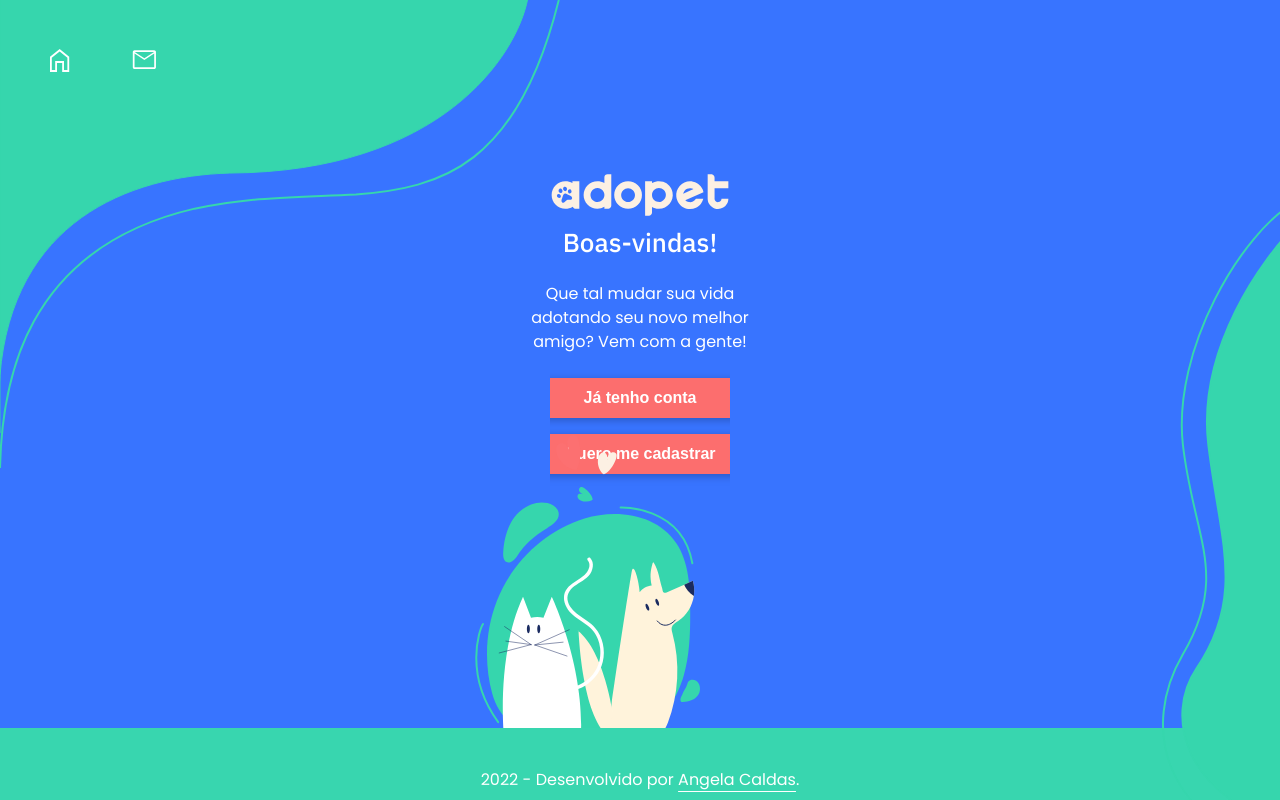
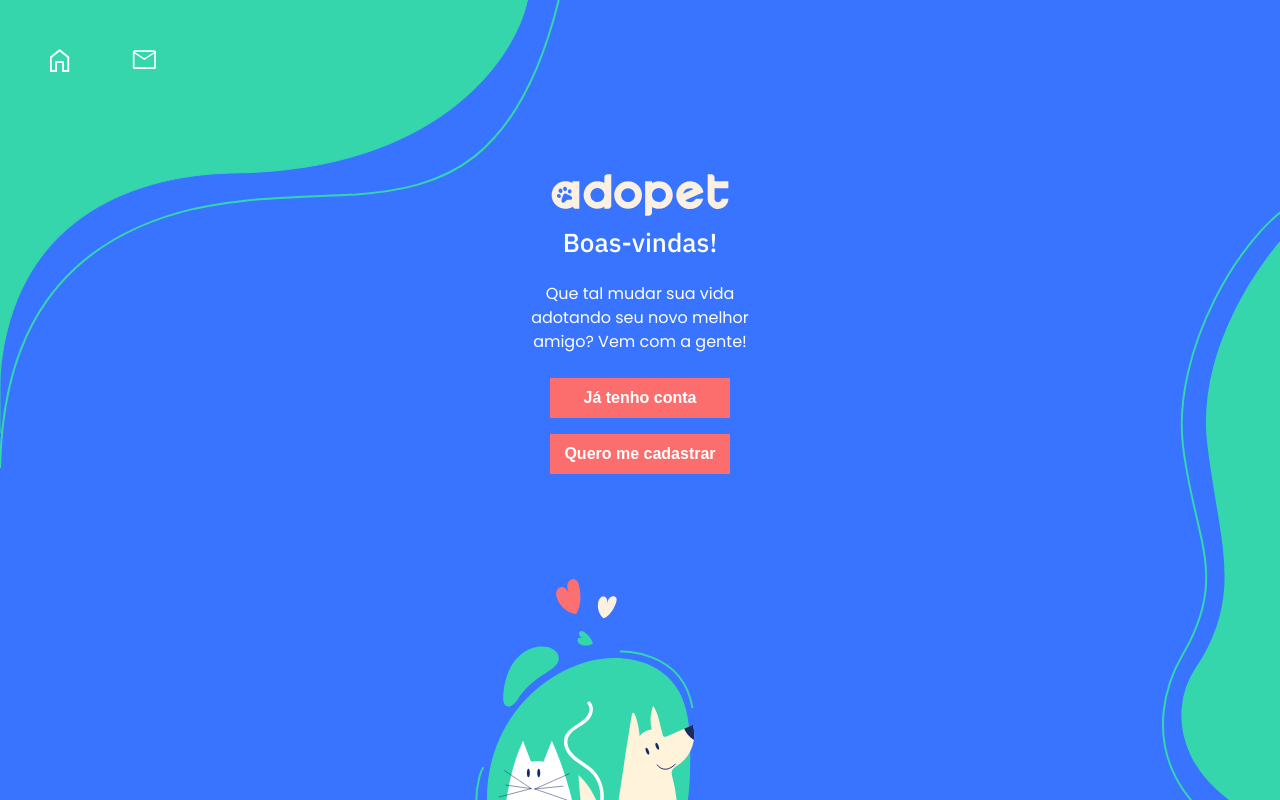
Before and after one commit to sucodelarangela/adopet, a React (Create React App) app: page / in a window 1280 px wide. Built offline with nearby package versions, Linux system fonts and the light colour scheme.

Commit message:
:recycle: refactor

```diff
--- a/src/Components/Footer.js
+++ b/src/Components/Footer.js
@@ -1,7 +1,12 @@
+// dependencies
+import { useLocation } from "react-router-dom";
+
 const Footer = () => {
+  const location = useLocation();
+  console.log(location.pathname);
   return (
     <>
-      <img className="footer__img" src="pets.svg" alt="" aria-hidden='true' />
+      {location.pathname === '/' && <img className="footer__img" src="pets.svg" alt="" aria-hidden='true' />}
       <footer className="footer">
         <p>2022 - Desenvolvido por <a href="https://angelacaldas.vercel.app/" target='_blank' rel="noreferrer">Angela Caldas</a>.</p>
       </footer>
--- a/src/Components/Header.js
+++ b/src/Components/Header.js
@@ -7,7 +7,7 @@ const Header = () => {
       <nav>
         <img className='header__logo' src="logo-clear.svg" alt="Logo AdoPet" />
         <Link className='header__home' to="/" aria-label='Ir para Home'></Link>
-        <Link className='header__message' to="" aria-label='Ir para Mensagens'></Link>
+        <Link className='header__message' to="/" aria-label='Ir para Mensagens'></Link>
       </nav>
     </header>
   );
--- a/src/Components/Home.js
+++ b/src/Components/Home.js
@@ -1,18 +1,29 @@
 // styles
 import styles from './Home.module.css';
 
+// dependencies
+import { Link } from 'react-router-dom';
+
 // components
 import Button from './Button';
+import { Helmet } from 'react-helmet';
 
 const Home = () => {
   return (
     <section className={styles.home}>
+      <Helmet>
+        <style>{"body { background-color: #3874ff; }"}</style>
+      </Helmet>
       <img src="logo-clear.svg" alt="" />
       <h3>Boas-vindas!</h3>
       <p>Que tal mudar sua vida adotando seu novo melhor amigo? Vem com a gente!</p>
       <div className={styles.home__buttons}>
-        <Button children='Já tenho conta' />
-        <Button children='Quero me cadastrar' />
+        <Link to='/login'>
+          <Button children='Já tenho conta' />
+        </Link>
+        <Link to='/cadastro'>
+          <Button children='Quero me cadastrar' />
+        </Link>
       </div>
     </section>
   );
--- a/src/Components/Home.module.css
+++ b/src/Components/Home.module.css
@@ -1,12 +1,8 @@
-body {
-  background: var(--blue);
-}
-
 .home {
   display: flex;
   flex-direction: column;
   align-items: center;
-  height: 82vh;
+  height: 100vh;
   padding-top: 6.25rem;
 }
 
@@ -34,3 +30,15 @@ body {
   gap: 1rem;
   max-width: 180px;
 }
+
+.home::after {
+  content: '';
+  background: url('../assets/body-bg.svg') no-repeat;
+  right: -1rem;
+  top: 12.5rem;
+  background-size: 100%;
+  width: 24vw;
+  height: 120vw;
+  max-width: 8.375rem;
+  position: absolute;
+}
--- a/src/index.css
+++ b/src/index.css
@@ -14,7 +14,7 @@
   --poppins: 'Poppins', sans-serif;
   --ibm: 'IBM Plex Sans', sans-serif;
   /* colors */
-  --blue: hsl(222, 100%, 61%);
+  --blue: #3874ff;
   --green: hsl(165, 66%, 53%);
   --coral: hsl(360, 96%, 71%);
   --btn-hover: hsl(359, 100%, 81%);
@@ -86,18 +86,6 @@ p {
   width: 100vw;
   height: 84vw;
   max-width: 35rem;
-  position: absolute;
-}
-
-.App::after {
-  content: '';
-  background: url('./assets/body-bg.svg') no-repeat;
-  right: -1rem;
-  top: 12.5rem;
-  background-size: 100%;
-  width: 24vw;
-  height: 120vw;
-  max-width: 8.375rem;
   position: absolute;
 }
 
```
